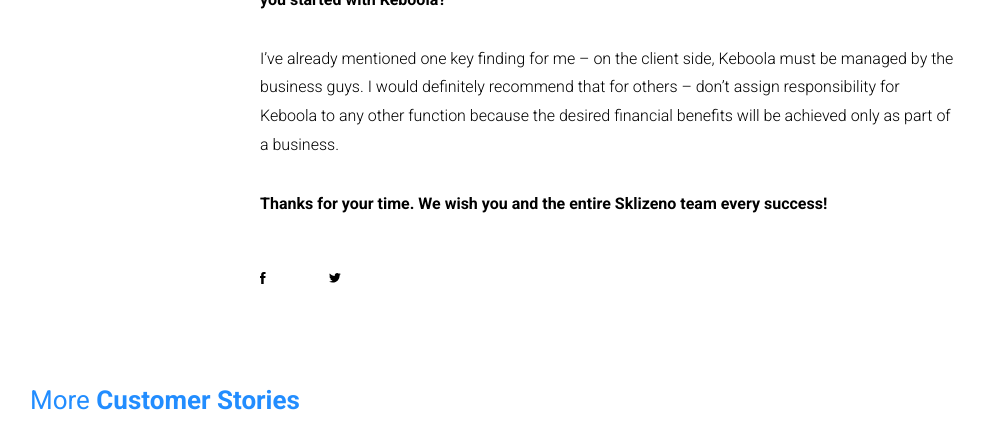
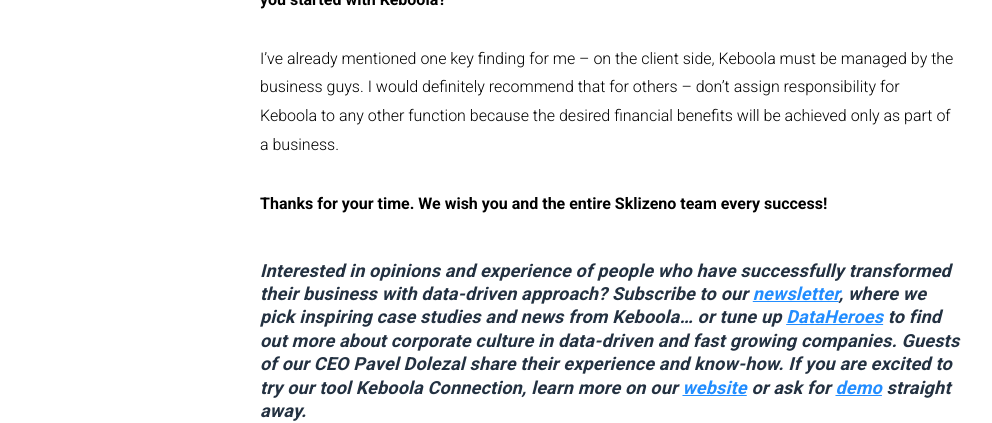
Before and after one commit to keboola/website, a Jekyll site: the page built from _customer-stories/sklizeno-making-purchasing-sales-and-management-more-effective.md, in a window 1280 px wide and 900 px high, scrolled down 3176 px, cut to the strip 0-423 px from the top of the window. Shown: the whole strip, without its empty margins (30-1022 px from the left). Built offline with Jekyll 4.4.1, drawn with Linux system fonts in a browser that asks for light colours; nearby versions of some CDN libraries.

Commit message:
Update from Forestry.io Klotylda Marková updated _customer-stories/sklizeno-making-purchasing-sales-and-management-more-effective.md

```diff
--- a/_customer-stories/sklizeno-making-purchasing-sales-and-management-more-effective.md
+++ b/_customer-stories/sklizeno-making-purchasing-sales-and-management-more-effective.md
@@ -50,3 +50,5 @@
 I’ve already mentioned one key finding for me – on the client side, Keboola must be managed by the business guys. I would definitely recommend that for others – don’t assign responsibility for Keboola to any other function because the desired financial benefits will be achieved only as part of a business.
 
 **Thanks for your time. We wish you and the entire Sklizeno team every success!**
+
+##### **_Interested in opinions and experience of people who have successfully transformed their business with data-driven approach? Subscribe to our_** [**_newsletter_**](http://eepurl.com/ghgjp5)**_, where we pick inspiring case studies and news from Keboola… or tune up_** [**_DataHeroes_**](https://itunes.apple.com/gb/podcast/dataheroes/id1442313148?mt=2) **_to find out more about corporate culture in data-driven and fast growing companies. Guests of our CEO Pavel Dolezal share their experience and know-how. If you are excited to try our tool Keboola Connection, learn more on our_** [**_website_**](http://keboola.com) **_or ask for_** [**_demo_**](https://www.keboola.com/request-demo) **_straight away._**
```
